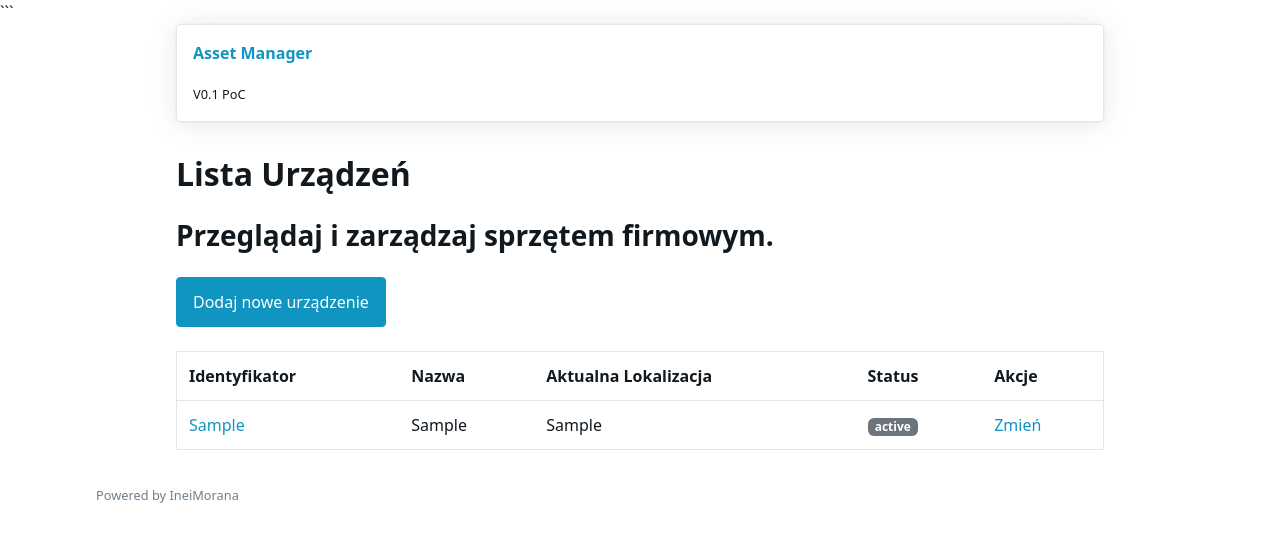
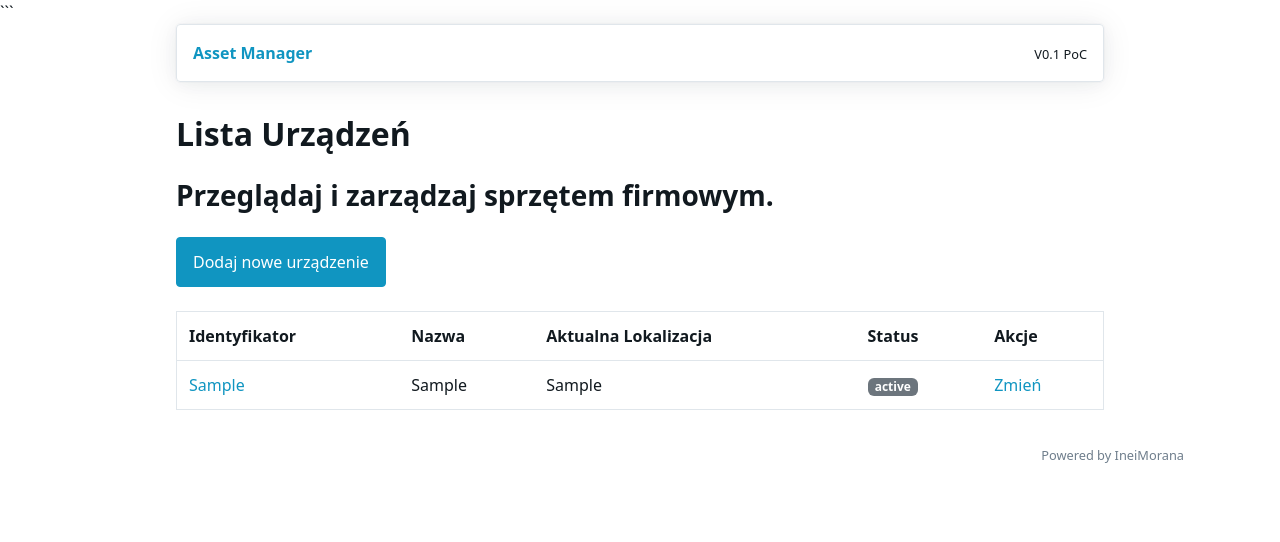
Before and after one commit to lobay20-cpu/asset-manager, a Flask app: page / in a window 1280 px wide. Shown: the top 542 px of the page. Run offline with Flask 3, Linux system fonts and the light colour scheme; tables that the repository leaves empty hold one stand-in row (values such as "Sample post").

Commit message:
Add version number and footer_2

```diff
--- a/templates/base.html
+++ b/templates/base.html
@@ -54,8 +54,6 @@
         <nav>
             <ul>
                 <li><strong><a href="{{ url_for('index') }}">Asset Manager</a></strong></li>
-            </ul>
-            <ul>
                 <li><small>V0.1 PoC</small></li>
             </ul>
         </nav>
@@ -64,7 +62,7 @@
         {% block content %}{% endblock %}
 
     </main>
-    <footer class="container">
+    <footer class="container" style="text-align: right;">
         <small class="muted-text">Powered by IneiMorana</small>
     </footer>
 </body>
```
